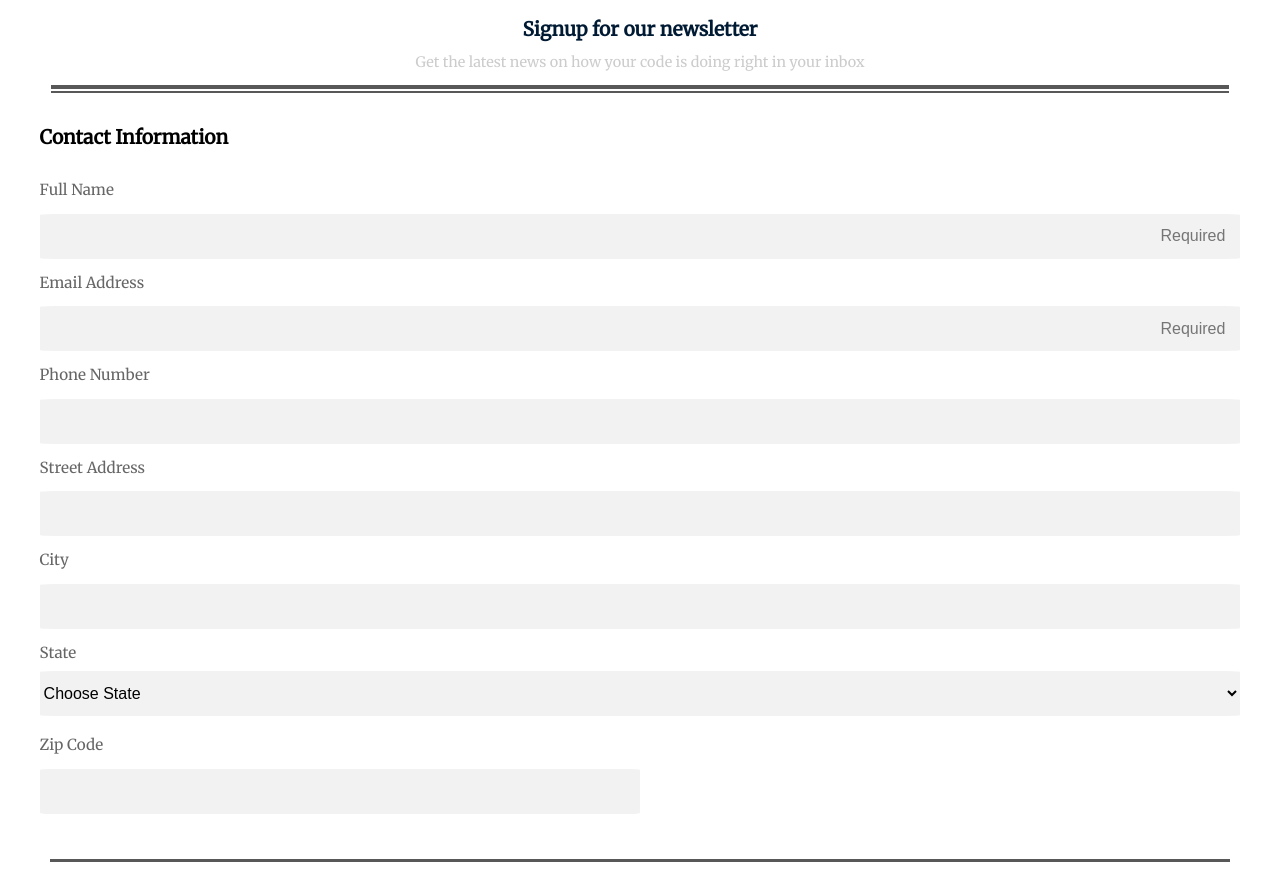
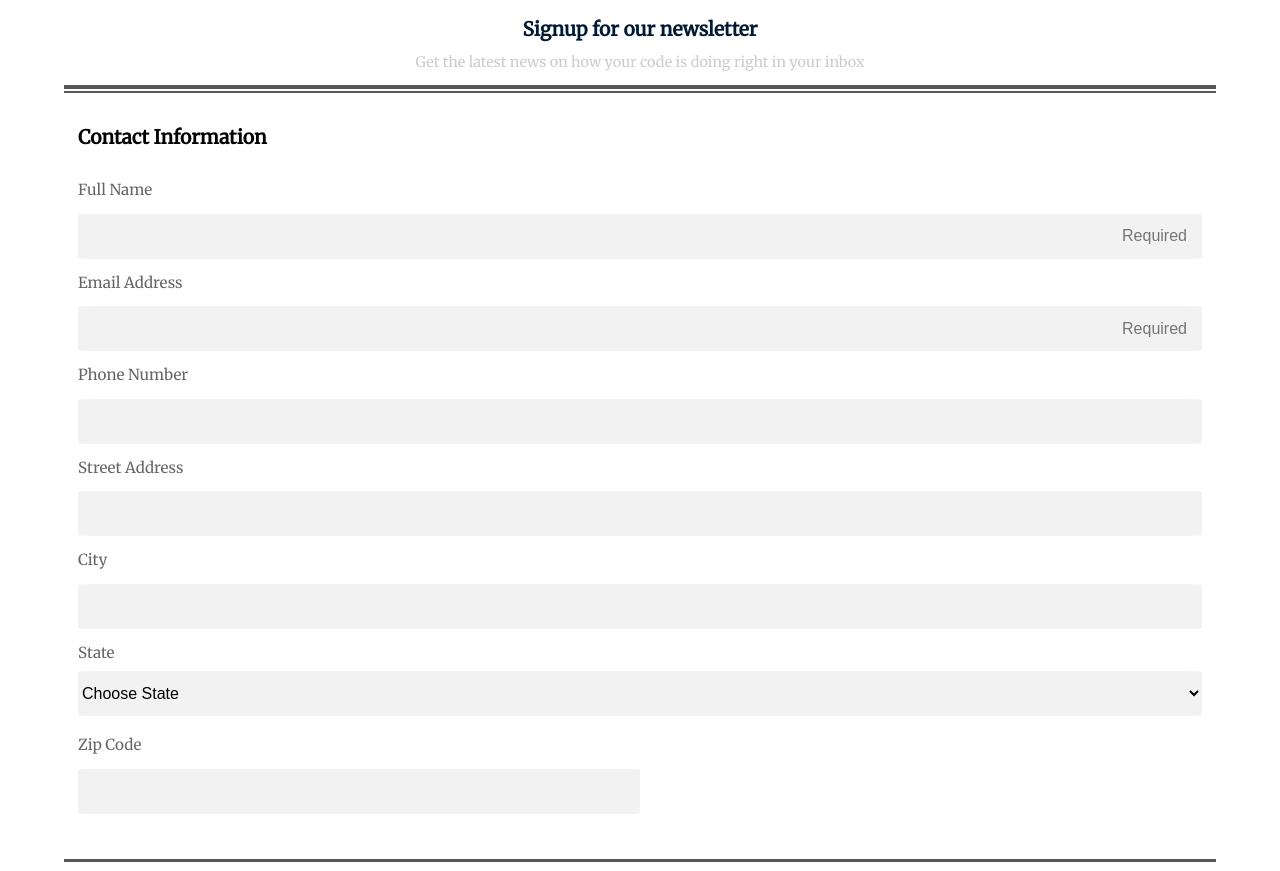
Before and after one commit to ChrisP498/TT_Project-3, a plain HTML site: page index.html in a window 1280 px wide. Shown: the part 81-952 px from the top of the page. Drawn offline with Linux system fonts and the light colour scheme.

Commit message:
width changes and .container added to index.
trying to have everything line up and be flush by setting a container
class and wrapping the form in it.

```diff
--- a/css/style.css
+++ b/css/style.css
@@ -34,6 +34,11 @@ header h1 {
 
 
 /*=======================Introduction=====================*/
+.container {
+  width: 90%;
+  margin: 0 auto;
+}
+
 .intro h1,
  p {
   text-align: center;
@@ -57,14 +62,14 @@ header h1 {
 /*=========Border before Contact Form===========*/
 .top-border {
   border-top: 4px solid #585858;
-  width: 92%;
+  width: 100%;
   margin: 0 auto;
   margin-top: 2px;
 }
 
 .bottom-border {
   border-top: 2px solid #585858;
-  width: 92%;
+  width: 100%;
   margin: 0 auto;
   margin-top: 2px;
   margin-bottom: 20px;
@@ -75,7 +80,7 @@ header h1 {
 
 /*=================General Form Styles============*/
 form {
-  width: 96%;
+  width: 100%;
   margin: 0 auto;
 }
 
@@ -154,7 +159,7 @@ label[for="zip"] /*Gives breathing room from the state select box*/ {
 /*================Border above Newsletter====================*/
 .news-border {
   border-top: 3px solid #585858;
-  width: 96%;
+  width: 100%;
   margin: 20px auto;
 }
 /*===========================================================*/
--- a/index.html
+++ b/index.html
@@ -15,6 +15,7 @@
       <h1>The Code Review</h1>
     </header>
 
+    <div class="container">
       <div class="intro">
         <h1>Signup for our newsletter</h1>
           <p>Get the latest news on how your code is doing right in your inbox</p>
@@ -136,6 +137,6 @@
       <footer>
           <p>&copy 2017 The Code Review</p>
       </footer>
-
+    </div><!--container-->
   </body>
 </html>
```
Lines whose indentation alone changed are shown as unchanged.
